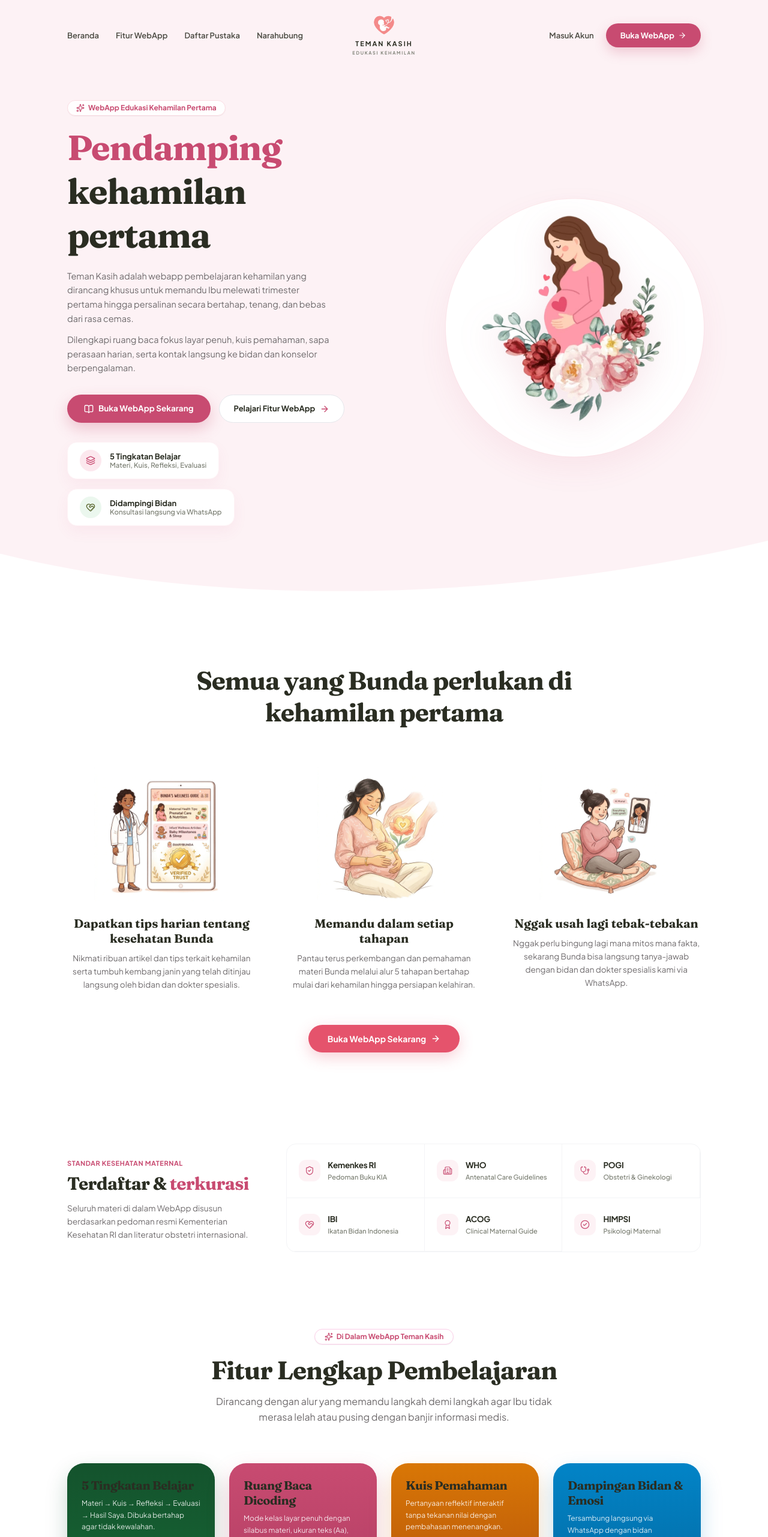
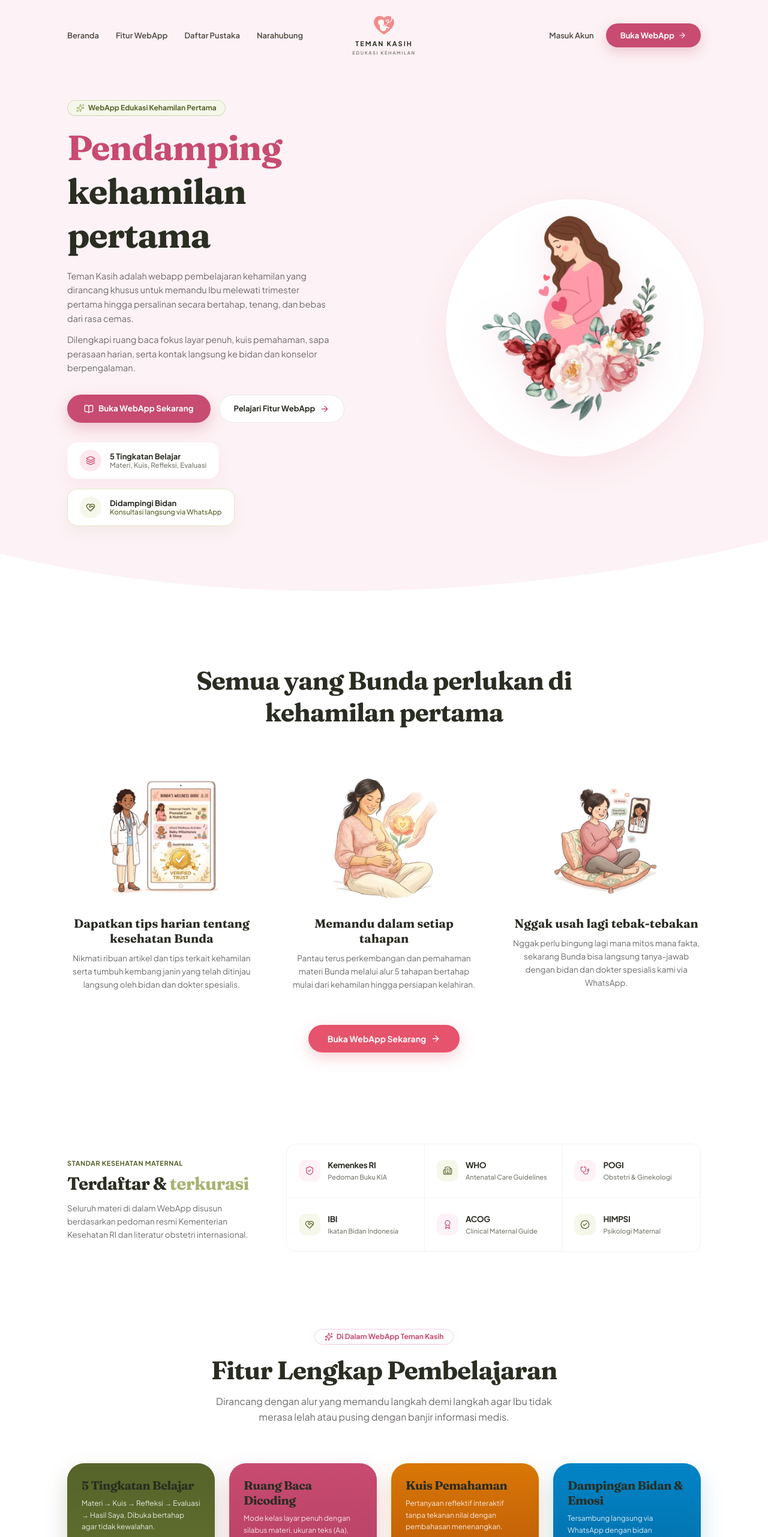
Before and after one commit to bimbim-po/buna-ceria, a Next.js app: page / in a window 1280 px wide. Shown: the top 2563 px of the page at 60% size. Built offline with nearby package versions, Linux system fonts and the light colour scheme.

Commit message:
style: harmonize landing page with Matcha Sage Green (#A8B371) and Cherry Blossom palette

```diff
--- a/components/LandingPage.tsx
+++ b/components/LandingPage.tsx
@@ -228,8 +228,8 @@ export function LandingPage() {
           <div className="grid grid-cols-1 items-center gap-10 lg:grid-cols-12">
             {/* Left Column: Heading + Brief Intro + Badges & CTA */}
             <div className="lg:col-span-6">
-              <span className="inline-flex items-center gap-1.5 rounded-full bg-white/90 border border-pink-100 px-3.5 py-1 text-xs font-bold text-[#C84B71] shadow-2xs">
-                <Sparkles className="h-3.5 w-3.5" />
+              <span className="inline-flex items-center gap-1.5 rounded-full bg-[#F5F7EA] border border-[#D5DCB6] px-3.5 py-1 text-xs font-bold text-[#56632A] shadow-2xs">
+                <Sparkles className="h-3.5 w-3.5 text-[#A8B371]" />
                 <span>WebApp Edukasi Kehamilan Pertama</span>
               </span>
 
@@ -289,15 +289,15 @@ export function LandingPage() {
                   </div>
                 </div>
 
-                <div className="flex items-center gap-3.5 rounded-[16px] bg-white px-5 py-3 text-left shadow-[0_10px_24px_rgba(200,75,113,0.06)] border border-pink-50">
-                  <span className="flex h-9 w-9 shrink-0 items-center justify-center rounded-full bg-[#EBF7EE] text-green-700">
+                <div className="flex items-center gap-3.5 rounded-[16px] bg-white px-5 py-3 text-left shadow-[0_10px_24px_rgba(86,99,42,0.06)] border border-[#E4EAC9]">
+                  <span className="flex h-9 w-9 shrink-0 items-center justify-center rounded-full bg-[#F5F7EA] text-[#56632A]">
                     <HeartHandshake className="h-4 w-4" strokeWidth={2} />
                   </span>
                   <div>
                     <span className="block text-[13px] font-extrabold leading-tight text-[#2A2D22]">
                       Didampingi Bidan
                     </span>
-                    <span className="block text-[11.5px] font-medium leading-tight text-[#767A6E]">
+                    <span className="block text-[11.5px] font-medium leading-tight text-[#56632A]">
                       Konsultasi langsung via WhatsApp
                     </span>
                   </div>
@@ -447,11 +447,11 @@ export function LandingPage() {
         >
           <div className="grid grid-cols-1 items-center gap-10 lg:grid-cols-12">
             <div className="lg:col-span-4">
-              <span className="text-[11px] font-bold uppercase tracking-wider text-[#C84B71]">
+              <span className="text-[11px] font-bold uppercase tracking-wider text-[#56632A]">
                 Standar Kesehatan Maternal
               </span>
               <h2 className="mt-1 font-sans text-[1.85rem] font-extrabold leading-[1.15] tracking-tight text-[#2A2D22]">
-                Terdaftar &amp; <span className="text-[#C84B71]">terkurasi</span>
+                Terdaftar &amp; <span className="text-[#A8B371]">terkurasi</span>
               </h2>
               <p className="mt-3 text-[13.5px] leading-relaxed text-[#6E6A6C]">
                 Seluruh materi di dalam WebApp disusun berdasarkan pedoman resmi
@@ -461,14 +461,21 @@ export function LandingPage() {
 
             <div className="lg:col-span-8">
               <div className="grid grid-cols-2 divide-x divide-y divide-gray-100 overflow-hidden rounded-[16px] border border-gray-100 bg-white sm:grid-cols-3">
-                {REGULATED_INSTITUTIONS.map((inst) => {
+                {REGULATED_INSTITUTIONS.map((inst, index) => {
                   const IconComponent = inst.icon;
+                  const isMatcha = index % 2 === 1;
                   return (
                     <div
                       key={inst.code}
                       className="flex items-center gap-3 px-4 py-5 sm:px-5 sm:py-6"
                     >
-                      <span className="flex h-9 w-9 shrink-0 items-center justify-center rounded-xl bg-[#FDF2F5] text-[#C84B71]">
+                      <span
+                        className={`flex h-9 w-9 shrink-0 items-center justify-center rounded-xl ${
+                          isMatcha
+                            ? 'bg-[#F5F7EA] text-[#56632A]'
+                            : 'bg-[#FDF2F5] text-[#C84B71]'
+                        }`}
+                      >
                         <IconComponent className="h-4 w-4" strokeWidth={1.8} />
                       </span>
                       <div className="min-w-0">
@@ -517,10 +524,10 @@ export function LandingPage() {
 
           {/* 4 Showcase Feature Cards with Peeking App Mockups (Khas Desain Referensi) */}
           <div className="grid grid-cols-1 md:grid-cols-2 lg:grid-cols-4 gap-6">
-            {/* CARD 1: Emerald/Teal Theme — 5 Tingkatan Belajar */}
+            {/* CARD 1: Matcha Sage Green Theme — 5 Tingkatan Belajar */}
             <div
               onClick={() => enterWebApp('materi')}
-              className="group relative flex flex-col justify-between overflow-hidden rounded-[28px] bg-gradient-to-b from-[#14532D] via-[#166534] to-[#0F3822] p-6 text-white shadow-[0_16px_36px_rgba(20,83,45,0.22)] hover:-translate-y-2 hover:shadow-[0_24px_48px_rgba(20,83,45,0.32)] transition-all duration-300 cursor-pointer min-h-[460px]"
+              className="group relative flex flex-col justify-between overflow-hidden rounded-[28px] bg-gradient-to-b from-[#56632A] via-[#637330] to-[#3B4619] p-6 text-white shadow-[0_16px_36px_rgba(86,99,42,0.24)] hover:-translate-y-2 hover:shadow-[0_24px_48px_rgba(86,99,42,0.36)] transition-all duration-300 cursor-pointer min-h-[460px]"
             >
               <div>
                 <h3 className="font-heading text-xl font-bold text-white tracking-tight">
@@ -544,19 +551,19 @@ export function LandingPage() {
                 <div className="pt-3 space-y-2.5">
                   <div className="flex items-center justify-between text-[10px] font-bold text-gray-700">
                     <span>Progres Kurikulum</span>
-                    <span className="text-green-600">40% Selesai</span>
+                    <span className="text-[#56632A] font-bold">40% Selesai</span>
                   </div>
-                  <div className="h-2 w-full rounded-full bg-gray-100 overflow-hidden">
-                    <div className="h-full w-2/5 rounded-full bg-green-500" />
+                  <div className="h-2 w-full rounded-full bg-[#F5F7EA] overflow-hidden">
+                    <div className="h-full w-2/5 rounded-full bg-[#A8B371]" />
                   </div>
                   <div className="grid grid-cols-5 gap-1 pt-1 text-center">
-                    <span className="rounded-lg bg-green-100 py-1 text-[8px] font-bold text-green-700">01 ✓</span>
-                    <span className="rounded-lg bg-green-500 text-white py-1 text-[8px] font-bold">02 ●</span>
+                    <span className="rounded-lg bg-[#E4EAC9] py-1 text-[8px] font-bold text-[#56632A]">01 ✓</span>
+                    <span className="rounded-lg bg-[#A8B371] text-white py-1 text-[8px] font-bold">02 ●</span>
                     <span className="rounded-lg bg-gray-100 py-1 text-[8px] font-bold text-gray-400">03 🔒</span>
                     <span className="rounded-lg bg-gray-100 py-1 text-[8px] font-bold text-gray-400">04 🔒</span>
                     <span className="rounded-lg bg-gray-100 py-1 text-[8px] font-bold text-gray-400">05 🔒</span>
                   </div>
-                  <div className="rounded-xl bg-[#FAF8FC] p-2 text-center text-[10px] font-bold text-[#14532D]">
+                  <div className="rounded-xl bg-[#F5F7EA] p-2 text-center text-[10px] font-bold text-[#56632A]">
                     Tahap 2: Kuis Pemahaman
                   </div>
                 </div>
@@ -758,10 +765,10 @@ export function LandingPage() {
                 </span>
               </div>
 
-              {/* Metric 4: Emerald Square */}
+              {/* Metric 4: Matcha Sage Green Square */}
               <div className="flex flex-col items-center">
                 <div className="flex items-center gap-2">
-                  <span className="h-3.5 w-3.5 rounded-sm bg-emerald-500 shrink-0" />
+                  <span className="h-3.5 w-3.5 rounded-sm bg-[#A8B371] shrink-0" />
                   <span className="font-sans text-2xl sm:text-3xl font-extrabold text-[#2A2D22] tracking-tight">
                     24/7
                   </span>
@@ -773,12 +780,12 @@ export function LandingPage() {
             </div>
           </div>
 
-          {/* Banner Ajakan Masuk WebApp */}
-          <div className="mt-12 rounded-[28px] bg-gradient-to-r from-[#C84B71] via-[#B23E63] to-[#883654] p-8 sm:p-10 text-white shadow-[0_16px_40px_rgba(200,75,113,0.22)]">
+          {/* Banner Ajakan Masuk WebApp (Harmonisasi Cherry Blossom & Matcha Green) */}
+          <div className="mt-12 rounded-[28px] bg-gradient-to-r from-[#C84B71] via-[#857B4D] to-[#56632A] p-8 sm:p-10 text-white shadow-[0_16px_40px_rgba(86,99,42,0.24)]">
             <div className="grid grid-cols-1 items-center gap-8 lg:grid-cols-12">
               <div className="lg:col-span-8">
                 <span className="inline-flex items-center gap-1.5 rounded-full bg-white/20 px-3 py-1 text-xs font-bold backdrop-blur-xs">
-                  <Sparkles className="h-3.5 w-3.5" />
+                  <Sparkles className="h-3.5 w-3.5 text-[#E4EAC9]" />
                   <span>Ruang Belajar Interaktif</span>
                 </span>
                 <h3 className="mt-4 font-sans text-2xl font-bold sm:text-3xl">
@@ -816,14 +823,14 @@ export function LandingPage() {
         >
           <div className="flex flex-col items-start justify-between gap-4 md:flex-row md:items-end mb-8">
             <div>
-              <span className="text-[11px] font-bold uppercase tracking-wider text-[#C84B71]">
+              <span className="text-[11px] font-bold uppercase tracking-wider text-[#56632A]">
                 Transparansi &amp; Kredibilitas
               </span>
               <h2
                 id="pustaka-heading"
                 className="mt-1 font-sans text-[2.2rem] font-extrabold tracking-tight text-[#2A2D22] sm:text-[2.6rem]"
               >
-                Daftar <span className="text-[#C84B71]">pustaka</span>
+                Daftar <span className="text-[#A8B371]">pustaka</span>
               </h2>
             </div>
             <p className="max-w-md text-[14px] leading-relaxed text-[#6E6A6C]">
```
